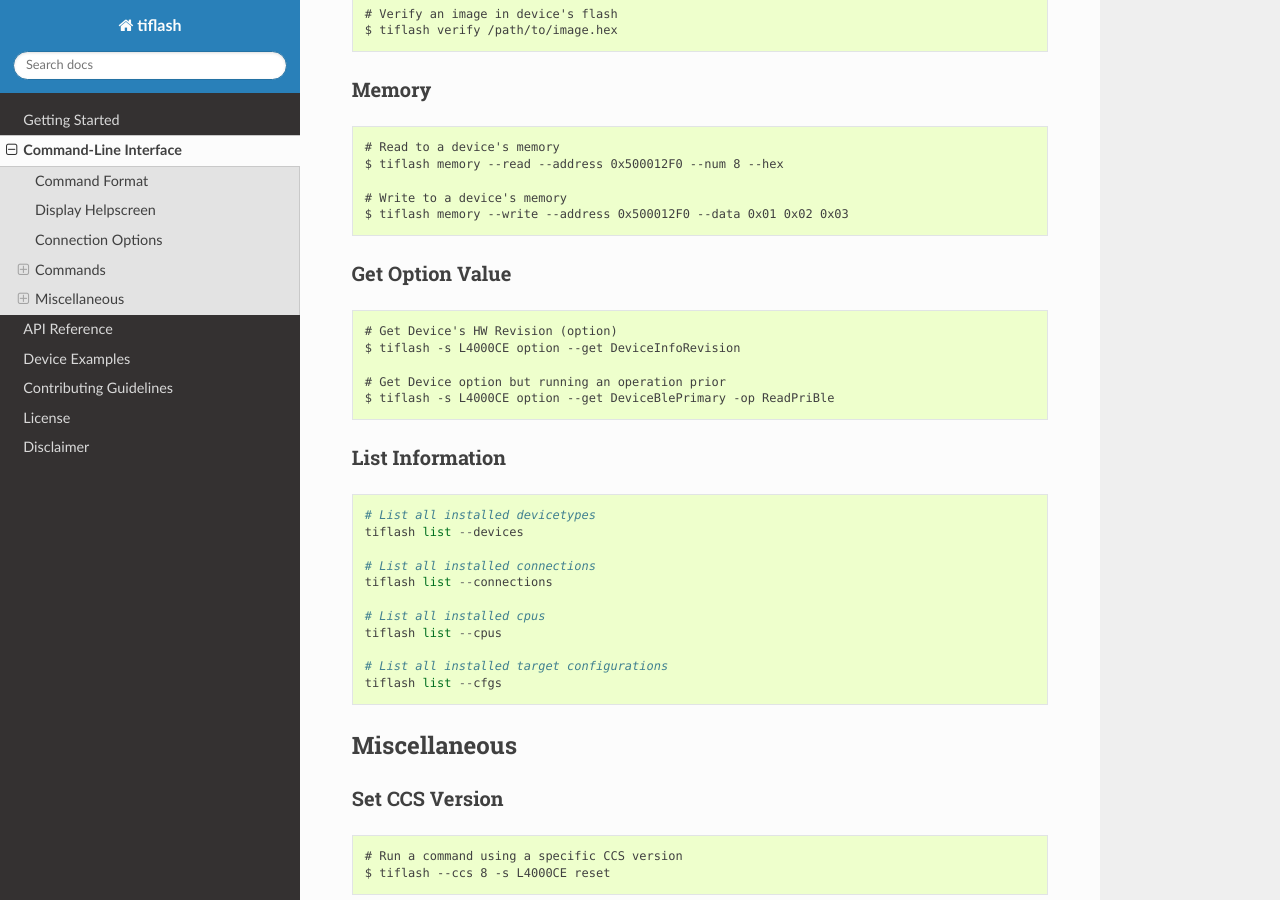
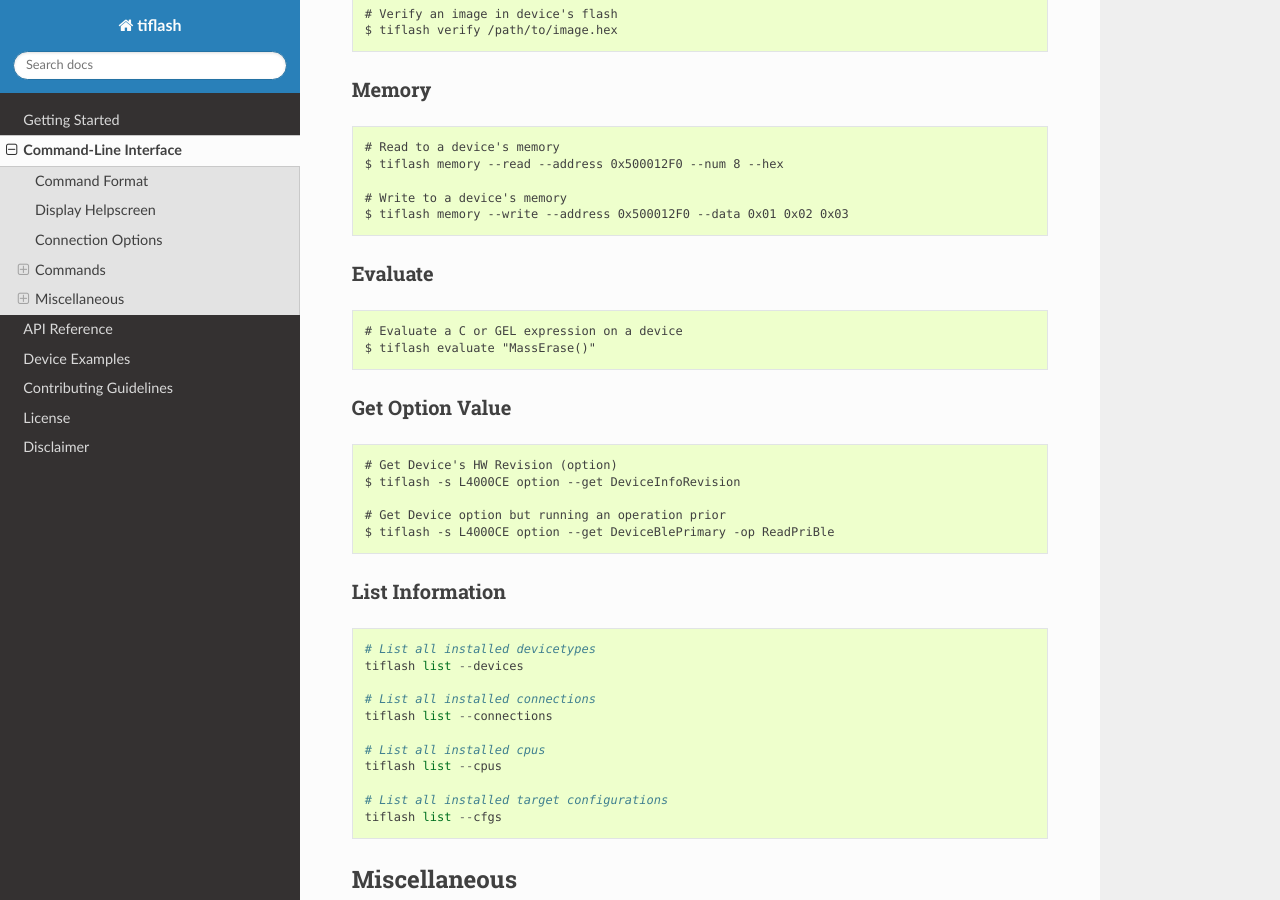
Before and after one commit to webbcam/tiflash, a Sphinx documentation site: the page built from docs/source/cli.rst, in a window 1280 px wide and 900 px high, scrolled down 2671 px. Built offline with Sphinx 7.4.7 and the Read the Docs theme 2.0.0, drawn with Linux system fonts in a browser that asks for light colours.

```diff
--- a/docs/source/cli.rst
+++ b/docs/source/cli.rst
@@ -161,6 +161,14 @@ Memory
     # Write to a device's memory
     $ tiflash memory --write --address 0x500012F0 --data 0x01 0x02 0x03
 
+Evaluate
+^^^^^^
+
+::
+
+    # Evaluate a C or GEL expression on a device
+    $ tiflash evaluate "MassErase()"
+
 Get Option Value
 ^^^^^^^^^^^^^^^^
 
--- a/tiflash/version.py
+++ b/tiflash/version.py
@@ -1,3 +1,3 @@
-version = (0, 2, 1)
+version = (0, 3, 1)
 version_string = ".".join(map(str,version))
-release_date = "2018.07.31"
+release_date = "2018.08.01"
```
